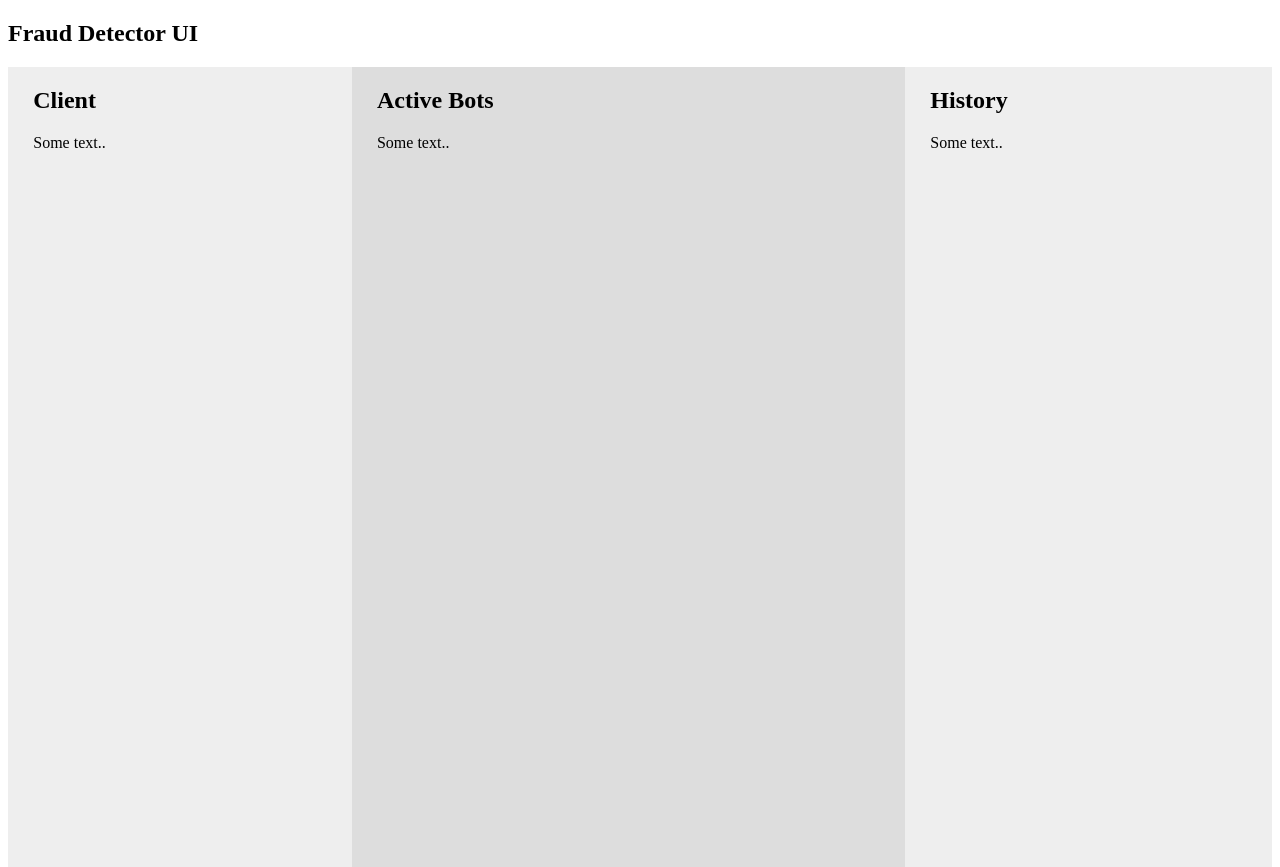
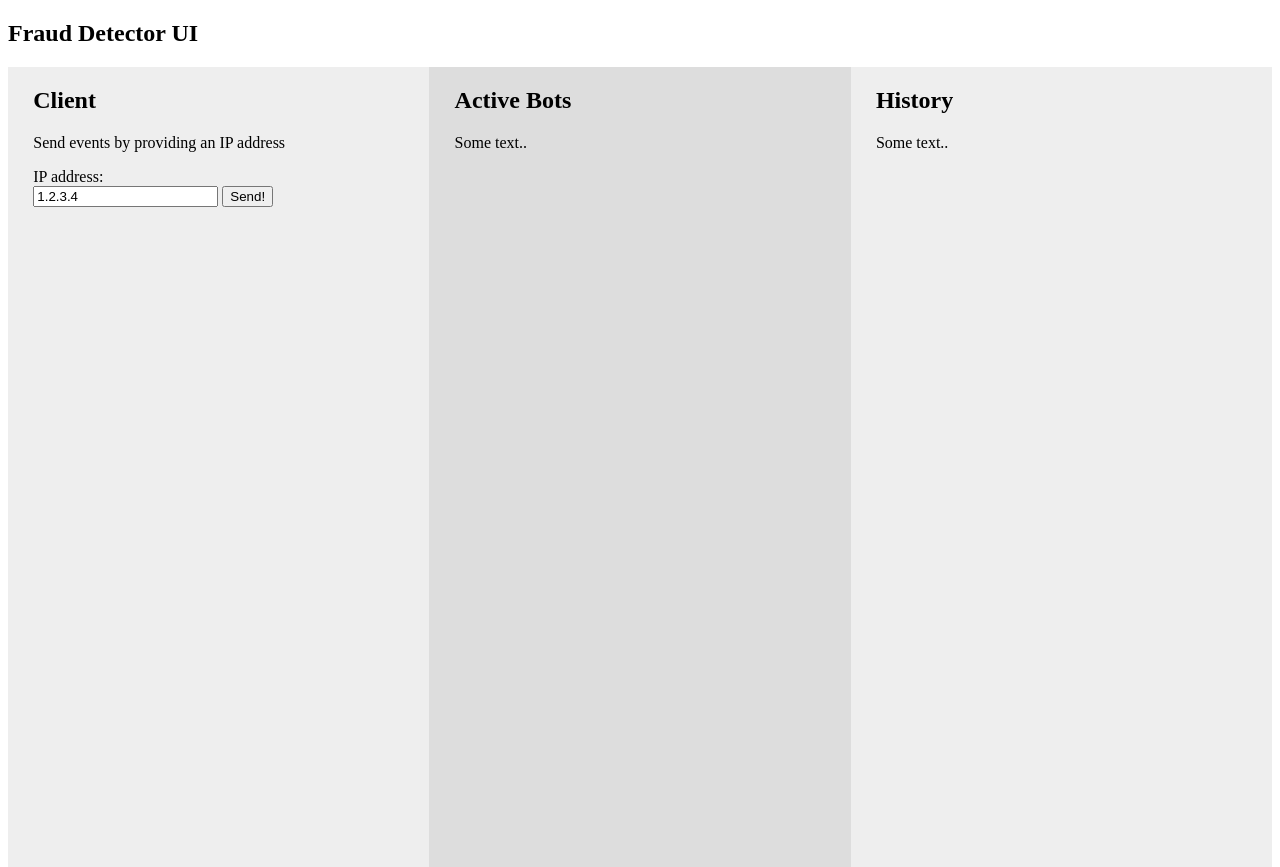
Before and after one commit to vladimir-gavrilenko/streaming-capstone, a Flask app: page / in a window 1280 px wide. Run offline with Flask 2, Linux system fonts and the light colour scheme.

Commit message:
implement sending events

```diff
--- a/fraud-detector-ui/application/application.py
+++ b/fraud-detector-ui/application/application.py
@@ -1,8 +1,15 @@
-from flask import Flask, render_template
+from flask import Flask, render_template, request
 
 app = Flask(__name__)
 
 
 @app.route('/')
-def hello_world():
+def index():
     return render_template('index.html')
+
+
+@app.route('/events', methods=['POST'])
+def event():
+    ip = request.form['ip']
+    print(ip)
+    return '', 201
--- a/fraud-detector-ui/application/static/css/style.css
+++ b/fraud-detector-ui/application/static/css/style.css
@@ -15,6 +15,7 @@ html, body {
 .column {
     display: table-cell;
     padding-left: 2%;
+    width: 33%;
 }
 
 .light {
--- /dev/null
+++ b/fraud-detector-ui/application/static/js/script.js
@@ -0,0 +1,13 @@
+function submitEvent() {
+    var xhr = new XMLHttpRequest();
+    xhr.open('POST', '/events', true);
+    xhr.setRequestHeader("Content-Type", "application/x-www-form-urlencoded");
+    xhr.onreadystatechange = function() {
+    if (this.readyState === XMLHttpRequest.DONE) {
+            console.log('event submitting status: ' + this.status);
+        }
+    }
+    ip = document.getElementById("ip").value;
+    console.log(ip)
+    xhr.send('ip=' + ip);
+}
--- a/fraud-detector-ui/application/templates/index.html
+++ b/fraud-detector-ui/application/templates/index.html
@@ -11,7 +12,16 @@
 <div class="column-container">
     <div class="column light">
         <h2>Client</h2>
-        <p>Some text..</p>
+        <p>Send events by providing an IP address</p>
+        <form id="send-event">
+            <div>
+                <label for="ip">IP address:</label>
+            </div>
+            <div>
+                <input type="text" id="ip" value="1.2.3.4">
+                <input type="button" value="Send!" onclick="submitEvent()">
+            </div>
+        </form>
     </div>
     <div class="column dark">
         <h2>Active Bots</h2>
```
Also changed, not shown: other parts of fraud-detector-ui/application/templates/index.html (+1 -0 lines).
